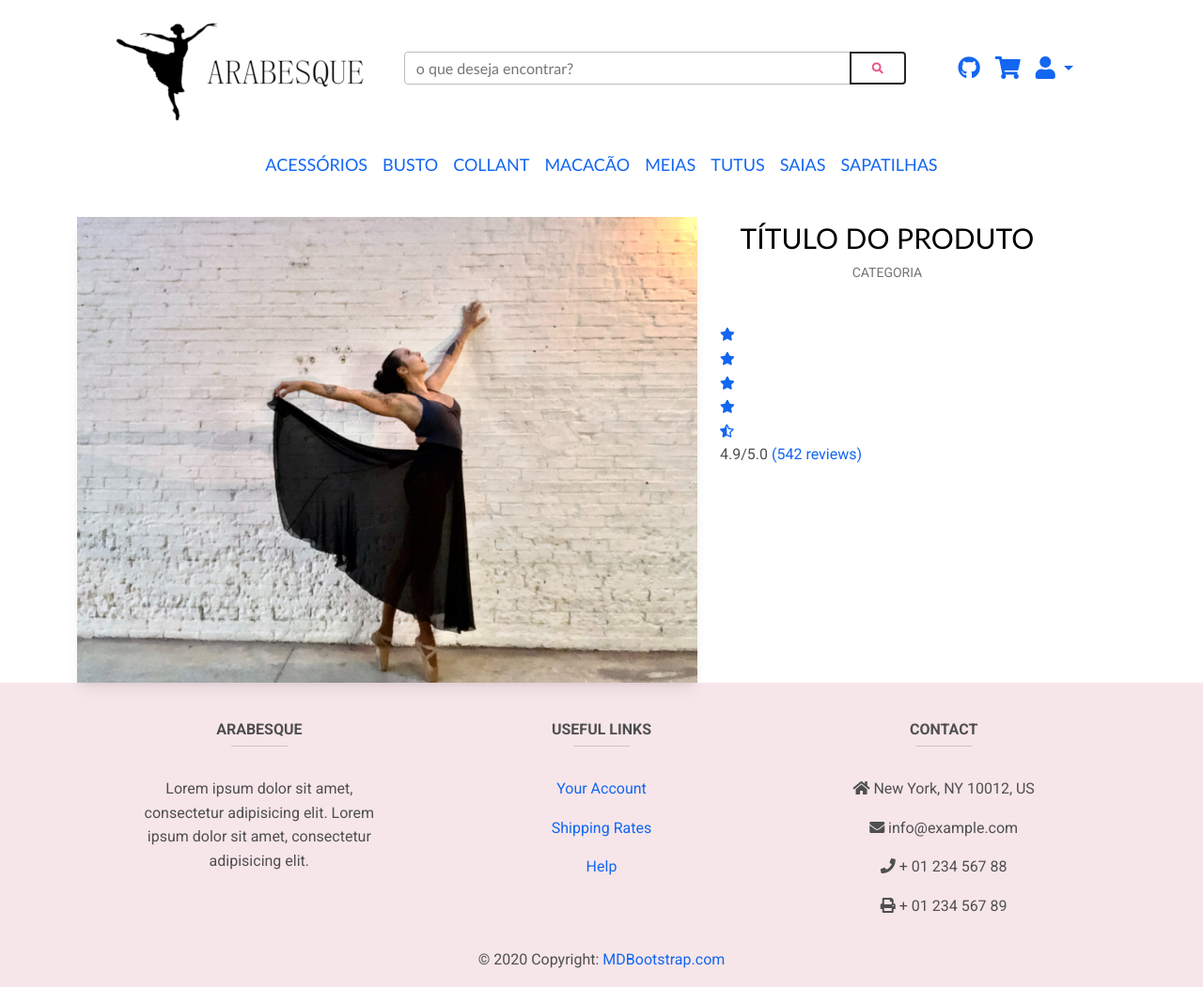
After one commit to erika0liveira/arabesque, a PHP site: page /produto.php in a window 1280 px wide. The commit adds this page. Shown: the whole page at 94% size. Run offline with PHP 8.4, Linux system fonts and the light colour scheme; some libraries are stand-ins or nearby versions.

Commit message:
criado pagina de produtos e feito algumas alterações

```diff
--- a/categoria.php
+++ b/categoria.php
@@ -7,7 +7,6 @@
     <meta name="viewport" content="width=device-width, initial-scale=1, shrink-to-fit=no">
 
     <link href="style.css" rel="stylesheet">
-
     <link href="categoria.css" rel="stylesheet">
 
     <!-- Bootstrap CSS -->
--- /dev/null
+++ b/produto.css
@@ -0,0 +1,26 @@
+.text-center.nome-produto{
+    color: black;
+    font-size: 30px;
+    font-family: 'Candara';
+    text-transform: uppercase;
+}
+
+.card-body.text-center{
+    display: inline;
+}
+
+.col-md-9{
+    width: 60%!important;
+}
+
+.titulo-produto{
+    color: black;
+    font-size: 30px;
+    font-family: 'Candara';
+    text-transform: uppercase;
+}
+
+.rating{
+    list-style: none;
+    display: inline;
+}
--- /dev/null
+++ b/produto.php
@@ -0,0 +1,110 @@
+<!DOCTYPE html>
+
+<html lang="pt-br">
+
+<head>
+    <meta charset="utf-8">
+    <meta name="viewport" content="width=device-width, initial-scale=1, shrink-to-fit=no">
+
+    <link href="style.css" rel="stylesheet">
+    <link href="categoria.css" rel="stylesheet">
+    <link href="produto.css" rel="stylesheet">
+
+
+    <!-- Bootstrap CSS -->
+    <link href="https://cdn.jsdelivr.net/npm/bootstrap@5.0.0-beta1/dist/css/bootstrap.min.css" rel="stylesheet" integrity="sha384-giJF6kkoqNQ00vy+HMDP7azOuL0xtbfIcaT9wjKHr8RbDVddVHyTfAAsrekwKmP1" crossorigin="anonymous">
+
+    <!-- Font Awesome -->
+    <link href="https://cdnjs.cloudflare.com/ajax/libs/font-awesome/5.15.1/css/all.min.css" rel="stylesheet" />
+    <!-- Google Fonts -->
+    <link href="https://fonts.googleapis.com/css?family=Roboto:300,400,500,700&display=swap" rel="stylesheet" />
+    <!-- MDB -->
+    <link href="https://cdnjs.cloudflare.com/ajax/libs/mdb-ui-kit/3.0.0/mdb.min.css" rel="stylesheet" />
+
+    <title>Arabesque - Ballet Feminino</title>
+
+</head>
+
+<body>
+
+    <!--Menu-->
+    <?php
+    include('menu.html');
+    ?>
+
+    &nbsp;
+
+    <div class="container">
+
+        <div class="row">
+
+            <div class="col-md-9">
+
+                <!-- Card -->
+                <div class="card">
+
+                    <!-- Image without zoom -->
+                    <div class="view overlay">
+                        <img class="img-fluid w-100" src="imagens/ex.jpg" alt="Sample">
+                        <a href="#!">
+                            <div class="mask rgba-white-slight"></div>
+                        </a>
+                    </div>
+                    <!-- Image without zoom -->
+
+                </div>
+                <!-- Card -->
+            </div>
+
+            <div class="col-md-4 py-1">
+                <h3 class="text-center titulo-produto">TÍTULO DO PRODUTO</h3>
+                <p class="text-center small text-muted text-uppercase">CATEGORIA</p>
+                <ul class="rating">
+                    <li>
+                        <i class="fas fa-star fa-sm text-primary"></i>
+                    </li>
+                    <li>
+                        <i class="fas fa-star fa-sm text-primary"></i>
+                    </li>
+                    <li>
+                        <i class="fas fa-star fa-sm text-primary"></i>
+                    </li>
+                    <li>
+                        <i class="fas fa-star fa-sm text-primary"></i>
+                    </li>
+                    <li>
+                        <i class="fas fa-star-half-alt fa-sm text-primary"></i>
+                    </li>
+                </ul>
+                <span class="ml-1">4.9/5.0 <a href="#!" class="material-tooltip-main card-link" data-toggle="tooltip" data-placement="top" title="Read reviews">(542 reviews)</a></span>
+            </div>
+        </div>
+    </div>
+
+
+
+
+
+
+
+
+
+
+
+    <!-- Footer -->
+    <?php
+    include('footer.html');
+    ?>
+
+    <!-- Optional JavaScript -->
+    <!-- jQuery first, then Popper.js, then Bootstrap JS -->
+    <script src="https://code.jquery.com/jquery-3.4.1.slim.min.js" integrity="sha384-J6qa4849blE2+poT4WnyKhv5vZF5SrPo0iEjwBvKU7imGFAV0wwj1yYfoRSJoZ+n" crossorigin="anonymous"></script>
+    <script src="https://cdn.jsdelivr.net/npm/popper.js@1.16.0/dist/umd/popper.min.js" integrity="sha384-Q6E9RHvbIyZFJoft+2mJbHaEWldlvI9IOYy5n3zV9zzTtmI3UksdQRVvoxMfooAo" crossorigin="anonymous"></script>
+    <script src="https://stackpath.bootstrapcdn.com/bootstrap/4.4.1/js/bootstrap.min.js" integrity="sha384-wfSDF2E50Y2D1uUdj0O3uMBJnjuUD4Ih7YwaYd1iqfktj0Uod8GCExl3Og8ifwB6" crossorigin="anonymous"></script>
+
+    <!-- MDB -->
+    <script type="text/javascript" src="https://cdnjs.cloudflare.com/ajax/libs/mdb-ui-kit/3.0.0/mdb.min.js"></script>
+
+</body>
+
+</html>
--- a/style.css
+++ b/style.css
@@ -66,8 +66,6 @@ footer {
     background: black;
 }
 
-
-
 .titulo-categorias {
     color: #fff;
     padding: 10px;
```
Also changed, not shown: imagens/ex.jpg (added).
